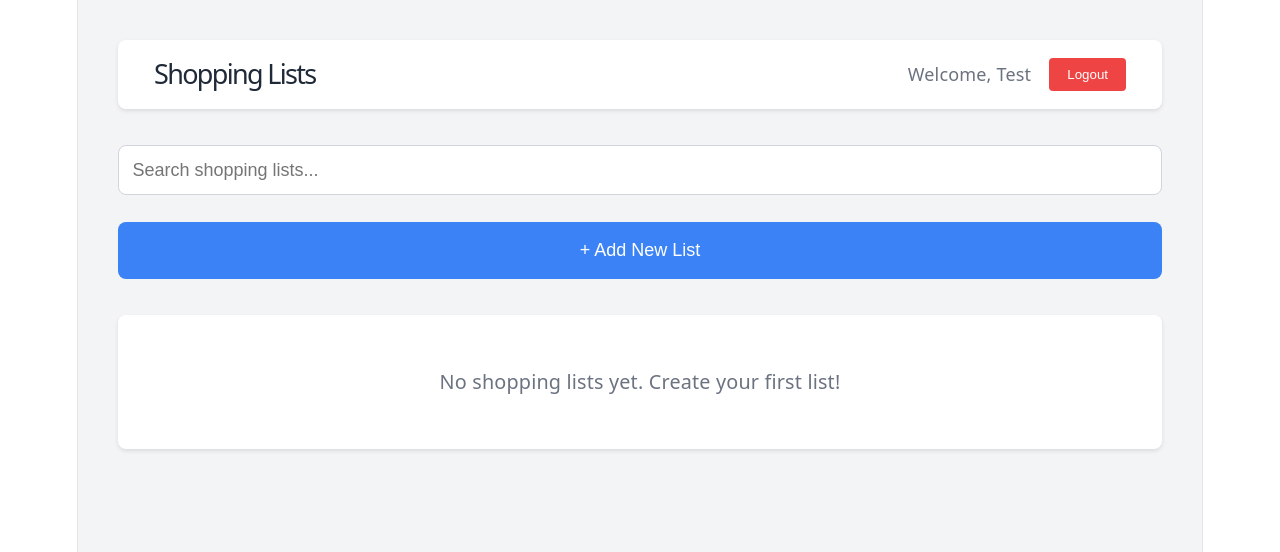
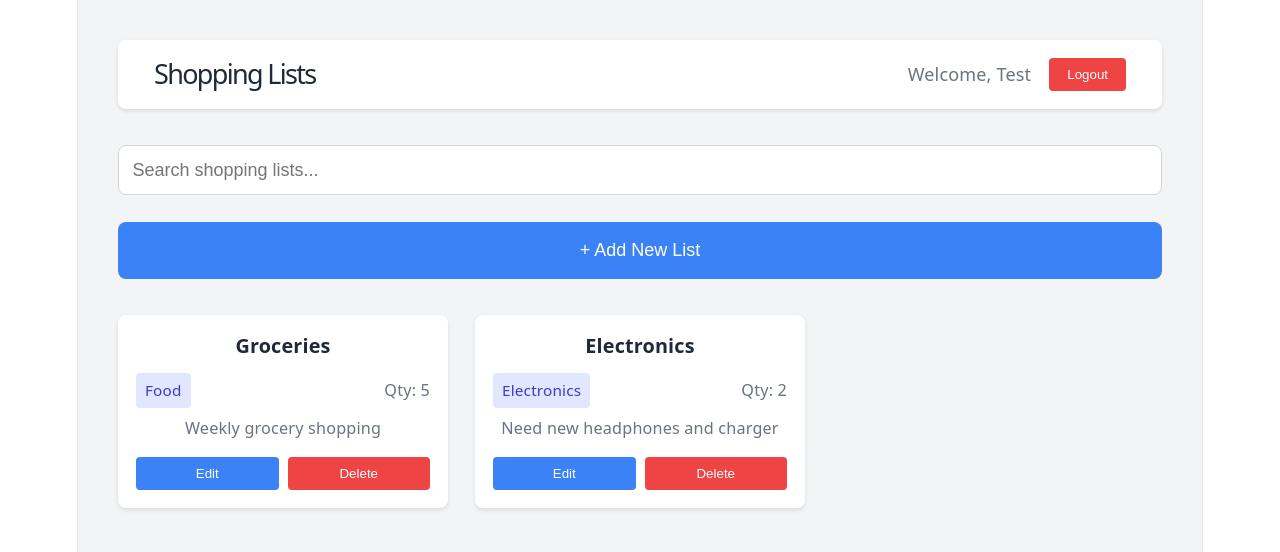
Before and after one commit to Kgwale-NN/shopping-list-app, a React (Vite) app: page /login in a window 1280 px wide. Both pictures are taken after typing "name@example.com", "Sample123" into the empty fields and a click on the button "login". Shown: the top 552 px of the page. Built offline with nearby package versions, Linux system fonts and the light colour scheme.

Commit message:
Add HomePage with shopping list cards and ShoppingListCard component

```diff
--- a/src/components/shopping/HomePage.tsx
+++ b/src/components/shopping/HomePage.tsx
@@ -1,7 +1,8 @@
-import React, { useState, useEffect } from 'react'
+import React, { useState } from 'react'
 import { useNavigate } from 'react-router-dom'
 import { useAppDispatch, useAppSelector } from '../../redux/hooks'
 import { logout, setAuthenticated } from '../../redux/authSlice'
+import ShoppingListCard from './ShoppingListCard'
 import styles from './HomePage.module.css'
 
 const HomePage: React.FC = () => {
@@ -10,10 +11,42 @@ const HomePage: React.FC = () => {
   const user = useAppSelector((state) => state.auth.user)
   const [searchQuery, setSearchQuery] = useState('')
 
+  // Mock shopping list data (will be replaced with Redux state)
+  const mockShoppingLists = [
+    {
+      id: '1',
+      name: 'Groceries',
+      quantity: 5,
+      notes: 'Weekly grocery shopping',
+      category: 'Food',
+      userId: user?.id || '1',
+      dateAdded: new Date().toISOString()
+    },
+    {
+      id: '2',
+      name: 'Electronics',
+      quantity: 2,
+      notes: 'Need new headphones and charger',
+      category: 'Electronics',
+      userId: user?.id || '1',
+      dateAdded: new Date().toISOString()
+    }
+  ]
+
   const handleLogout = () => {
     dispatch(logout())
     dispatch(setAuthenticated(false))
     navigate('/login')
+  }
+
+  const handleEdit = (id: string) => {
+    console.log('Edit shopping list:', id)
+    // Will implement edit functionality later
+  }
+
+  const handleDelete = (id: string) => {
+    console.log('Delete shopping list:', id)
+    // Will implement delete functionality later
   }
 
   return (
@@ -41,9 +74,14 @@ const HomePage: React.FC = () => {
       </div>
 
       <div className={styles['shopping-lists-grid']}>
-        <div className={styles['empty-state']}>
-          <p>No shopping lists yet. Create your first list!</p>
-        </div>
+        {mockShoppingLists.map((list) => (
+          <ShoppingListCard
+            key={list.id}
+            shoppingList={list}
+            onEdit={handleEdit}
+            onDelete={handleDelete}
+          />
+        ))}
       </div>
     </div>
   )
--- /dev/null
+++ b/src/components/shopping/ShoppingListCard.module.css
@@ -0,0 +1,139 @@
+.card {
+  background: white;
+  border-radius: 8px;
+  box-shadow: 0 2px 4px rgba(0, 0, 0, 0.1);
+  overflow: hidden;
+  transition: box-shadow 0.2s;
+}
+
+.card:hover {
+  box-shadow: 0 4px 8px rgba(0, 0, 0, 0.15);
+}
+
+.card-image {
+  width: 100%;
+  height: 150px;
+  overflow: hidden;
+}
+
+.card-image img {
+  width: 100%;
+  height: 100%;
+  object-fit: cover;
+}
+
+.card-content {
+  padding: 1rem;
+}
+
+.card-title {
+  margin: 0 0 0.75rem 0;
+  color: #1f2937;
+  font-size: 1.1rem;
+  font-weight: 600;
+}
+
+.card-details {
+  display: flex;
+  justify-content: space-between;
+  align-items: center;
+  margin-bottom: 0.5rem;
+}
+
+.card-category {
+  background-color: #e0e7ff;
+  color: #4338ca;
+  padding: 0.25rem 0.5rem;
+  border-radius: 4px;
+  font-size: 0.85rem;
+  font-weight: 500;
+}
+
+.card-quantity {
+  color: #6b7280;
+  font-size: 0.9rem;
+}
+
+.card-notes {
+  color: #6b7280;
+  font-size: 0.9rem;
+  margin: 0.5rem 0;
+  line-height: 1.4;
+}
+
+.card-actions {
+  display: flex;
+  gap: 0.5rem;
+  margin-top: 1rem;
+}
+
+.edit-button {
+  flex: 1;
+  padding: 0.5rem;
+  background-color: #3b82f6;
+  color: white;
+  border: none;
+  border-radius: 4px;
+  cursor: pointer;
+  font-weight: 500;
+  transition: background-color 0.2s;
+}
+
+.edit-button:hover {
+  background-color: #2563eb;
+}
+
+.delete-button {
+  flex: 1;
+  padding: 0.5rem;
+  background-color: #ef4444;
+  color: white;
+  border: none;
+  border-radius: 4px;
+  cursor: pointer;
+  font-weight: 500;
+  transition: background-color 0.2s;
+}
+
+.delete-button:hover {
+  background-color: #dc2626;
+}
+
+/* Mobile - 320px */
+@media (max-width: 320px) {
+  .card-title {
+    font-size: 1rem;
+  }
+
+  .card-actions {
+    flex-direction: column;
+  }
+}
+
+/* Small Mobile - 480px */
+@media (min-width: 321px) and (max-width: 480px) {
+  .card-image {
+    height: 120px;
+  }
+}
+
+/* Tablet - 768px */
+@media (min-width: 481px) and (max-width: 768px) {
+  .card-image {
+    height: 140px;
+  }
+}
+
+/* Small Desktop - 1024px */
+@media (min-width: 769px) and (max-width: 1024px) {
+  .card-image {
+    height: 160px;
+  }
+}
+
+/* Large Desktop - 1200px and above */
+@media (min-width: 1025px) {
+  .card-image {
+    height: 180px;
+  }
+}
--- /dev/null
+++ b/src/components/shopping/ShoppingListCard.tsx
@@ -0,0 +1,41 @@
+import React from 'react'
+import { type ShoppingListItem } from '../../types/types'
+import styles from './ShoppingListCard.module.css'
+
+interface ShoppingListCardProps {
+  shoppingList: ShoppingListItem
+  onEdit: (id: string) => void
+  onDelete: (id: string) => void
+}
+
+const ShoppingListCard: React.FC<ShoppingListCardProps> = ({ shoppingList, onEdit, onDelete }) => {
+  return (
+    <div className={styles['card']}>
+      {shoppingList.image && (
+        <div className={styles['card-image']}>
+          <img src={shoppingList.image} alt={shoppingList.name} />
+        </div>
+      )}
+      <div className={styles['card-content']}>
+        <h3 className={styles['card-title']}>{shoppingList.name}</h3>
+        <div className={styles['card-details']}>
+          <span className={styles['card-category']}>{shoppingList.category}</span>
+          <span className={styles['card-quantity']}>Qty: {shoppingList.quantity}</span>
+        </div>
+        {shoppingList.notes && (
+          <p className={styles['card-notes']}>{shoppingList.notes}</p>
+        )}
+        <div className={styles['card-actions']}>
+          <button onClick={() => onEdit(shoppingList.id)} className={styles['edit-button']}>
+            Edit
+          </button>
+          <button onClick={() => onDelete(shoppingList.id)} className={styles['delete-button']}>
+            Delete
+          </button>
+        </div>
+      </div>
+    </div>
+  )
+}
+
+export default ShoppingListCard
```
